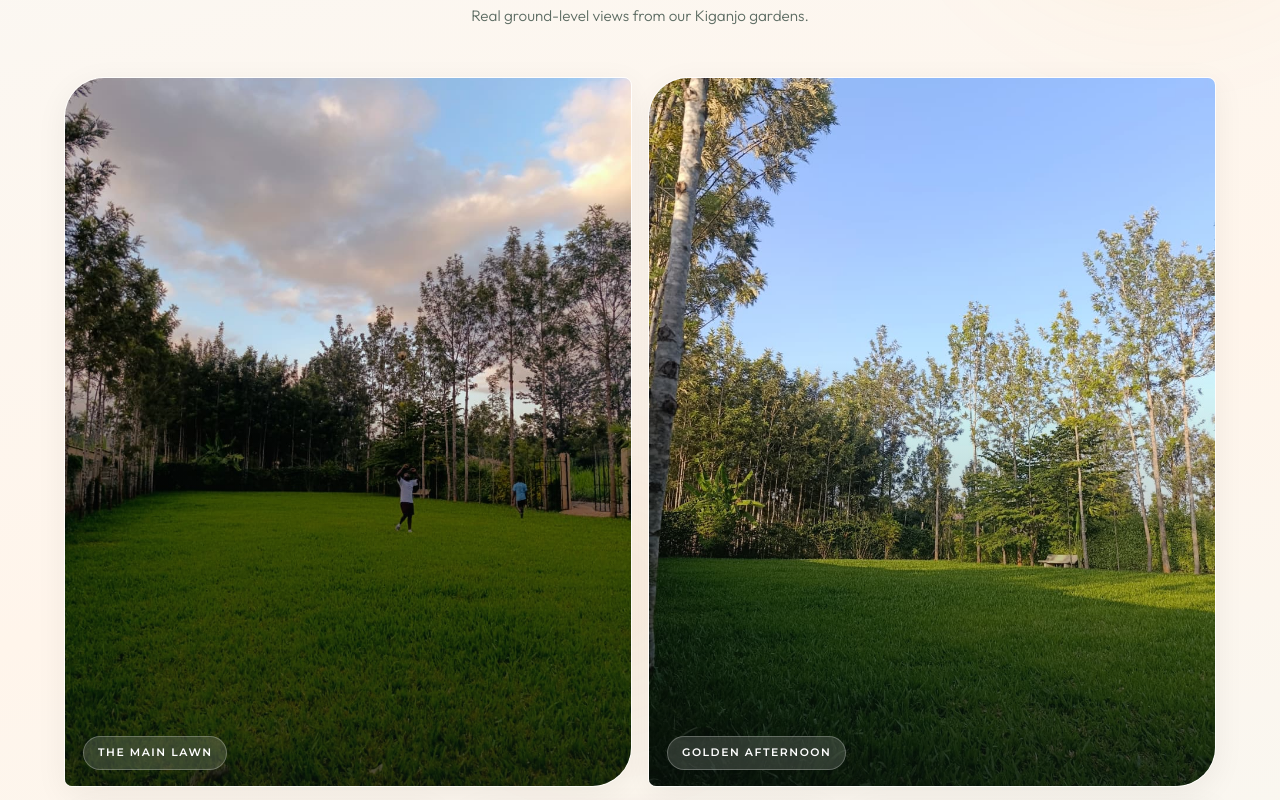
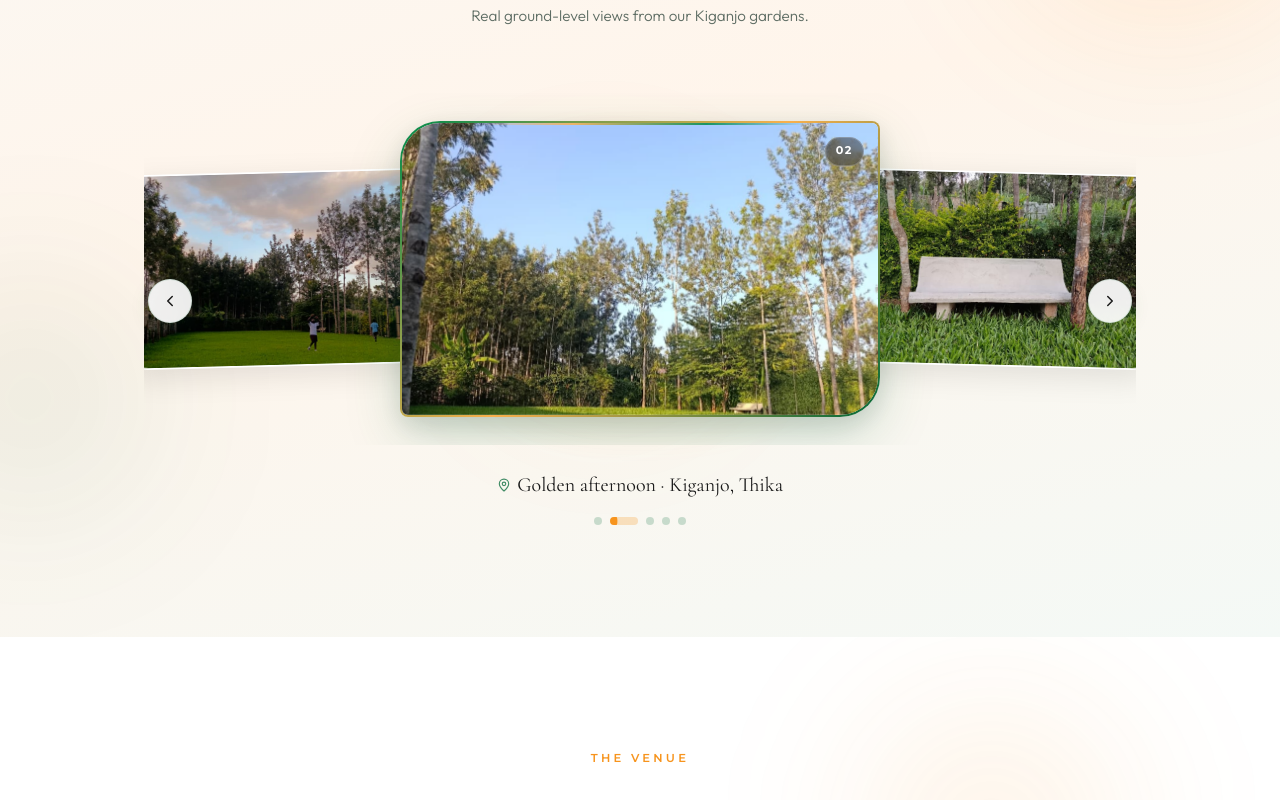
Before and after one commit to Nellie87/Garden, a React (Vite) app: page / in a window 1280 px wide. Shown: the part 1120-1920 px from the top of the page. Built offline with nearby package versions, Linux system fonts and the light colour scheme.

Commit message:
image carousel

```diff
--- a/src/components/Gallery.jsx
+++ b/src/components/Gallery.jsx
@@ -1,46 +1,78 @@
-import { useRef, useState } from 'react'
+import { useState, useRef, useEffect, useCallback } from 'react'
 import { motion } from 'framer-motion'
+import { MapPin, ChevronLeft, ChevronRight } from 'lucide-react'
 import { galleryPhotos, getGallerySrc } from '../data/gallery'
 import { hasVenueVideos, venueVideos } from '../data/videos'
 import AmbientOrbs from './AmbientOrbs'
 import styles from './Gallery.module.css'
 
-function GalleryItem({ photo, index }) {
-  const [hovered, setHovered] = useState(false)
+const AUTO_MS = 5000
 
-  return (
-    <motion.figure
-      className={styles.item}
-      initial={{ opacity: 0, y: 30 }}
-      whileInView={{ opacity: 1, y: 0 }}
-      viewport={{ once: true, margin: '-40px' }}
-      transition={{ delay: index * 0.06, duration: 0.6, ease: [0.16, 1, 0.3, 1] }}
-      onMouseEnter={() => setHovered(true)}
-      onMouseLeave={() => setHovered(false)}
-    >
-      <div className={styles.imgWrap}>
-        <motion.img
-          src={getGallerySrc(photo)}
-          alt={photo.alt}
-          loading="lazy"
-          style={{ objectPosition: photo.objectPosition || 'center center' }}
-          animate={{ scale: hovered ? 1.05 : 1 }}
-          transition={{ duration: 0.5, ease: [0.16, 1, 0.3, 1] }}
-        />
-        <div className={styles.imgOverlay} />
-        <figcaption className={styles.caption}>
-          <span className={styles.captionText}>{photo.caption}</span>
-        </figcaption>
-      </div>
-    </motion.figure>
-  )
+function useSlideOffset() {
+  const [offset, setOffset] = useState(360)
+
+  useEffect(() => {
+    const update = () => {
+      const w = window.innerWidth
+      setOffset(w < 480 ? 200 : w < 768 ? 280 : 360)
+    }
+    update()
+    window.addEventListener('resize', update)
+    return () => window.removeEventListener('resize', update)
+  }, [])
+
+  return offset
 }
 
 export default function Gallery() {
-  const ref = useRef(null)
+  const [active, setActive] = useState(0)
+  const [paused, setPaused] = useState(false)
+  const touchStart = useRef(null)
+  const resumeTimer = useRef(null)
+  const slideOffset = useSlideOffset()
+  const total = galleryPhotos.length
+
+  const goTo = useCallback((index) => {
+    setActive((index + total) % total)
+  }, [total])
+
+  const prev = useCallback(() => goTo(active - 1), [active, goTo])
+  const next = useCallback(() => goTo(active + 1), [active, goTo])
+
+  const pauseBriefly = () => {
+    setPaused(true)
+    clearTimeout(resumeTimer.current)
+    resumeTimer.current = setTimeout(() => setPaused(false), AUTO_MS * 2)
+  }
+
+  useEffect(() => {
+    if (paused) return undefined
+    const timer = setInterval(() => {
+      setActive((i) => (i + 1) % total)
+    }, AUTO_MS)
+    return () => clearInterval(timer)
+  }, [paused, total])
+
+  useEffect(() => () => clearTimeout(resumeTimer.current), [])
+
+  const handleTouchStart = (e) => {
+    touchStart.current = e.touches[0].clientX
+    setPaused(true)
+  }
+
+  const handleTouchEnd = (e) => {
+    if (touchStart.current === null) return
+    const diff = touchStart.current - e.changedTouches[0].clientX
+    if (Math.abs(diff) > 40) {
+      if (diff > 0) next()
+      else prev()
+    }
+    touchStart.current = null
+    pauseBriefly()
+  }
 
   return (
-    <section id="gallery" className={styles.section} ref={ref}>
+    <section id="gallery" className={styles.section}>
       <AmbientOrbs variant="light" />
       <div className={styles.inner}>
         <motion.div
@@ -58,10 +90,125 @@ export default function Gallery() {
           </p>
         </motion.div>
 
-        <div className={styles.grid}>
-          {galleryPhotos.map((photo, i) => (
-            <GalleryItem key={photo.id} photo={photo} index={i} />
-          ))}
+        <div
+          className={styles.carouselWrap}
+          onMouseEnter={() => setPaused(true)}
+          onMouseLeave={() => setPaused(false)}
+        >
+          <div className={styles.stageGlow} aria-hidden="true" />
+
+          <button
+            type="button"
+            onClick={() => { prev(); pauseBriefly() }}
+            className={`${styles.arrow} ${styles.arrowPrev}`}
+            aria-label="Previous photo"
+          >
+            <ChevronLeft size={18} />
+          </button>
+
+          <button
+            type="button"
+            onClick={() => { next(); pauseBriefly() }}
+            className={`${styles.arrow} ${styles.arrowNext}`}
+            aria-label="Next photo"
+          >
+            <ChevronRight size={18} />
+          </button>
+
+          <div
+            className={styles.stage}
+            onTouchStart={handleTouchStart}
+            onTouchEnd={handleTouchEnd}
+          >
+            {galleryPhotos.map((photo, index) => {
+              const offset = index - active
+              const isCenter = offset === 0
+
+              if (Math.abs(offset) > 2) return null
+
+              return (
+                <div
+                  key={photo.id}
+                  role="button"
+                  tabIndex={0}
+                  onClick={() => {
+                    if (!isCenter) {
+                      goTo(index)
+                      pauseBriefly()
+                    }
+                  }}
+                  onKeyDown={(e) => {
+                    if ((e.key === 'Enter' || e.key === ' ') && !isCenter) {
+                      e.preventDefault()
+                      goTo(index)
+                      pauseBriefly()
+                    }
+                  }}
+                  className={`${styles.slide} ${isCenter ? styles.slideCenter : ''}`}
+                  style={{
+                    transform: `translateX(${offset * slideOffset}px) scale(${isCenter ? 1 : 0.84}) rotate(${isCenter ? 0 : offset * 1.5}deg)`,
+                    zIndex: isCenter ? 20 : 10 - Math.abs(offset),
+                    opacity: Math.abs(offset) === 2 ? 0.4 : 1,
+                  }}
+                >
+                  <div className={`${styles.card} ${isCenter ? styles.cardCenter : ''}`}>
+                    {isCenter && (
+                      <>
+                        <span className={styles.cardArc} aria-hidden="true" />
+                        <span className={styles.cardIndex}>
+                          {String(index + 1).padStart(2, '0')}
+                        </span>
+                      </>
+                    )}
+                    <img
+                      src={getGallerySrc(photo)}
+                      alt={photo.alt}
+                      loading={index <= 2 ? 'eager' : 'lazy'}
+                      draggable={false}
+                      className={isCenter ? styles.cardImgActive : ''}
+                      style={{ objectPosition: photo.objectPosition || 'center center' }}
+                    />
+                  </div>
+                </div>
+              )
+            })}
+          </div>
+
+          <motion.p
+            key={active}
+            className={styles.activeCaption}
+            aria-live="polite"
+            initial={{ opacity: 0, y: 6 }}
+            animate={{ opacity: 1, y: 0 }}
+            transition={{ duration: 0.35 }}
+          >
+            <MapPin size={14} strokeWidth={2} aria-hidden="true" />
+            {galleryPhotos[active].caption} · Kiganjo, Thika
+          </motion.p>
+
+          <div className={styles.dots} role="tablist" aria-label="Gallery slides">
+            {galleryPhotos.map((photo, i) => (
+              <button
+                key={photo.id}
+                type="button"
+                role="tab"
+                aria-selected={i === active}
+                aria-label={photo.caption}
+                className={`${styles.dot} ${i === active ? styles.dotActive : ''}`}
+                onClick={() => { goTo(i); pauseBriefly() }}
+              >
+                {i === active && !paused && (
+                  <motion.span
+                    className={styles.dotProgress}
+                    initial={{ scaleX: 0 }}
+                    animate={{ scaleX: 1 }}
+                    transition={{ duration: AUTO_MS / 1000, ease: 'linear' }}
+                    key={`progress-${active}`}
+                  />
+                )}
+              </button>
+            ))}
+          </div>
         </div>
 
         {hasVenueVideos() && (
--- a/src/components/Gallery.module.css
+++ b/src/components/Gallery.module.css
@@ -19,7 +19,7 @@
 
 .header {
   text-align: center;
-  margin-bottom: 3rem;
+  margin-bottom: clamp(2rem, 5vw, 3rem);
 }
 
 .eyebrow {
@@ -54,85 +54,224 @@
   font-weight: 300;
 }
 
-.grid {
-  display: grid;
-  grid-template-columns: repeat(6, 1fr);
-  gap: 1rem;
+/* ── Carousel ── */
+
+.carouselWrap {
+  position: relative;
+  margin: 0 auto;
+  max-width: 62rem;
+  padding: 1rem 0 0;
+  overflow: visible;
 }
 
-.item {
-  margin: 0;
-  min-width: 0;
+.stageGlow {
+  position: absolute;
+  top: 50%;
+  left: 50%;
+  transform: translate(-50%, -55%);
+  width: min(34rem, 80vw);
+  height: min(22rem, 55vw);
+  background: radial-gradient(
+    ellipse at center,
+    rgba(0, 104, 55, 0.14) 0%,
+    rgba(247, 148, 29, 0.06) 45%,
+    transparent 72%
+  );
+  pointer-events: none;
+  z-index: 0;
+  filter: blur(4px);
 }
 
-.item:nth-child(1),
-.item:nth-child(2) {
-  grid-column: span 3;
+.stage {
+  position: relative;
+  height: clamp(18rem, 52vw, 22rem);
+  display: flex;
+  align-items: center;
+  justify-content: center;
+  overflow: hidden;
+  touch-action: pan-y;
+  user-select: none;
+  z-index: 1;
 }
 
-.item:nth-child(3),
-.item:nth-child(4),
-.item:nth-child(5) {
-  grid-column: span 2;
+.slide {
+  position: absolute;
+  cursor: pointer;
+  transition:
+    transform 0.45s cubic-bezier(0.16, 1, 0.3, 1),
+    opacity 0.45s ease-out;
+  will-change: transform, opacity;
 }
 
-.imgWrap {
+.slideCenter {
+  cursor: default;
+}
+
+.card {
   position: relative;
   overflow: hidden;
-  border-radius: var(--radius-brand);
-  box-shadow: var(--shadow-soft);
-  border: 1px solid rgba(255, 255, 255, 0.8);
-  aspect-ratio: 4 / 5;
-  transition: box-shadow 0.4s var(--ease-out-expo);
+  border-radius: 1.5rem;
+  background: var(--white);
+  box-shadow: 0 10px 36px rgba(0, 0, 0, 0.1);
+  width: 23rem;
+  height: 14.5rem;
+  border: 2px solid rgba(255, 255, 255, 0.85);
 }
 
-.item:hover .imgWrap {
-  box-shadow: var(--shadow-lift);
+.cardCenter {
+  width: 30rem;
+  height: 18.5rem;
+  border-radius: var(--radius-brand);
+  border: 2px solid transparent;
+  background:
+    linear-gradient(var(--white), var(--white)) padding-box,
+    linear-gradient(135deg, var(--forest-light), var(--orange-light), var(--forest)) border-box;
+  box-shadow:
+    0 20px 56px rgba(0, 104, 55, 0.18),
+    0 8px 24px rgba(0, 0, 0, 0.12);
 }
 
-.imgWrap img {
+.cardArc {
   position: absolute;
-  inset: 0;
+  top: -1px;
+  left: 50%;
+  transform: translateX(-50%);
+  width: 70%;
+  height: 3px;
+  background: linear-gradient(
+    90deg,
+    transparent,
+    var(--orange-light) 30%,
+    var(--forest-light) 70%,
+    transparent
+  );
+  border-radius: 2px;
+  z-index: 2;
+  opacity: 0.85;
+}
+
+.cardIndex {
+  position: absolute;
+  top: 0.85rem;
+  right: 0.9rem;
+  z-index: 2;
+  font-family: var(--font-brand);
+  font-size: 0.7rem;
+  font-weight: 700;
+  letter-spacing: 0.14em;
+  color: var(--white);
+  background: rgba(0, 0, 0, 0.38);
+  backdrop-filter: blur(8px);
+  padding: 0.3rem 0.6rem;
+  border-radius: 2rem;
+  border: 1px solid rgba(255, 255, 255, 0.2);
+}
+
+.card img {
   width: 100%;
   height: 100%;
   object-fit: cover;
-}
-
-.imgOverlay {
-  position: absolute;
-  inset: 0;
-  background: linear-gradient(
-    180deg,
-    transparent 40%,
-    rgba(10, 20, 15, 0.5) 100%
-  );
+  display: block;
   pointer-events: none;
 }
 
-.caption {
-  position: absolute;
-  bottom: 0;
-  left: 0;
-  right: 0;
-  padding: 1rem 1.15rem;
-  display: flex;
-  align-items: flex-end;
-  pointer-events: none;
+.cardImgActive {
+  animation: kenBurns 14s ease-in-out infinite alternate;
 }
 
-.captionText {
-  font-family: var(--font-brand);
-  font-size: 0.68rem;
-  font-weight: 600;
-  letter-spacing: 0.14em;
-  text-transform: uppercase;
-  color: var(--white);
-  padding: 0.45rem 0.85rem;
-  background: rgba(255, 255, 255, 0.15);
-  backdrop-filter: blur(16px);
-  border: 1px solid rgba(255, 255, 255, 0.25);
-  border-radius: 2rem;
+@keyframes kenBurns {
+  from { transform: scale(1); }
+  to { transform: scale(1.06); }
 }
+
+.activeCaption {
+  display: flex;
+  align-items: center;
+  justify-content: center;
+  gap: 0.4rem;
+  margin-top: 1.5rem;
+  font-family: var(--font-display);
+  font-size: clamp(1.05rem, 2.5vw, 1.25rem);
+  color: var(--text);
+  font-weight: 500;
+  text-align: center;
+}
+
+.activeCaption svg {
+  flex-shrink: 0;
+  color: var(--forest);
+  opacity: 0.75;
+}
+
+/* ── Arrows ── */
+
+.arrow {
+  position: absolute;
+  top: 50%;
+  transform: translateY(-50%);
+  z-index: 30;
+  width: 2.75rem;
+  height: 2.75rem;
+  border-radius: 50%;
+  display: grid;
+  place-items: center;
+  background: rgba(255, 255, 255, 0.92);
+  color: var(--text);
+  border: 1px solid rgba(0, 104, 55, 0.12);
+  box-shadow: 0 6px 20px rgba(0, 104, 55, 0.1);
+  backdrop-filter: blur(8px);
+  transition: background 0.2s, transform 0.2s, box-shadow 0.2s;
+}
+
+.arrow:hover {
+  background: var(--white);
+  transform: translateY(-50%) scale(1.06);
+  box-shadow: 0 8px 28px rgba(247, 148, 29, 0.2);
+}
+
+.arrowPrev {
+  left: 0.25rem;
+}
+
+.arrowNext {
+  right: 0.25rem;
+}
+
+/* ── Dots + auto progress ── */
+
+.dots {
+  display: flex;
+  justify-content: center;
+  gap: 0.5rem;
+  margin-top: 1rem;
+}
+
+.dot {
+  position: relative;
+  width: 8px;
+  height: 8px;
+  border-radius: 50%;
+  background: rgba(0, 104, 55, 0.2);
+  padding: 0;
+  overflow: hidden;
+  transition: background 0.3s, width 0.3s, border-radius 0.3s;
+}
+
+.dotActive {
+  background: rgba(247, 148, 29, 0.25);
+  width: 28px;
+  border-radius: 4px;
+}
+
+.dotProgress {
+  position: absolute;
+  inset: 0;
+  background: var(--orange);
+  transform-origin: left;
+  border-radius: inherit;
+}
+
+/* ── Video ── */
 
 .videoSection {
   margin-top: 3rem;
@@ -179,33 +318,46 @@
   font-style: italic;
 }
 
+/* ── Responsive ── */
+
 @media (max-width: 768px) {
-  .grid {
-    grid-template-columns: 1fr 1fr;
+  .card {
+    width: 20rem;
+    height: 12.5rem;
   }
 
-  .item:nth-child(1),
-  .item:nth-child(2),
-  .item:nth-child(3),
-  .item:nth-child(4),
-  .item:nth-child(5) {
-    grid-column: span 1;
+  .cardCenter {
+    width: 24rem;
+    height: 15.5rem;
   }
 
-  .item:nth-child(5) {
-    grid-column: 1 / -1;
-    max-width: 16rem;
-    margin: 0 auto;
-    width: 100%;
+  .arrowPrev {
+    left: 0;
+  }
+
+  .arrowNext {
+    right: 0;
   }
 }
 
 @media (max-width: 480px) {
-  .grid {
-    grid-template-columns: 1fr;
+  .stage {
+    height: clamp(16rem, 62vw, 19rem);
   }
 
-  .item:nth-child(5) {
-    max-width: none;
+  .card {
+    width: 17.5rem;
+    height: 11rem;
+    border-radius: 1.25rem;
+  }
+
+  .cardCenter {
+    width: 20.5rem;
+    height: 13.5rem;
+  }
+
+  .arrow {
+    width: 2.35rem;
+    height: 2.35rem;
   }
 }
```
